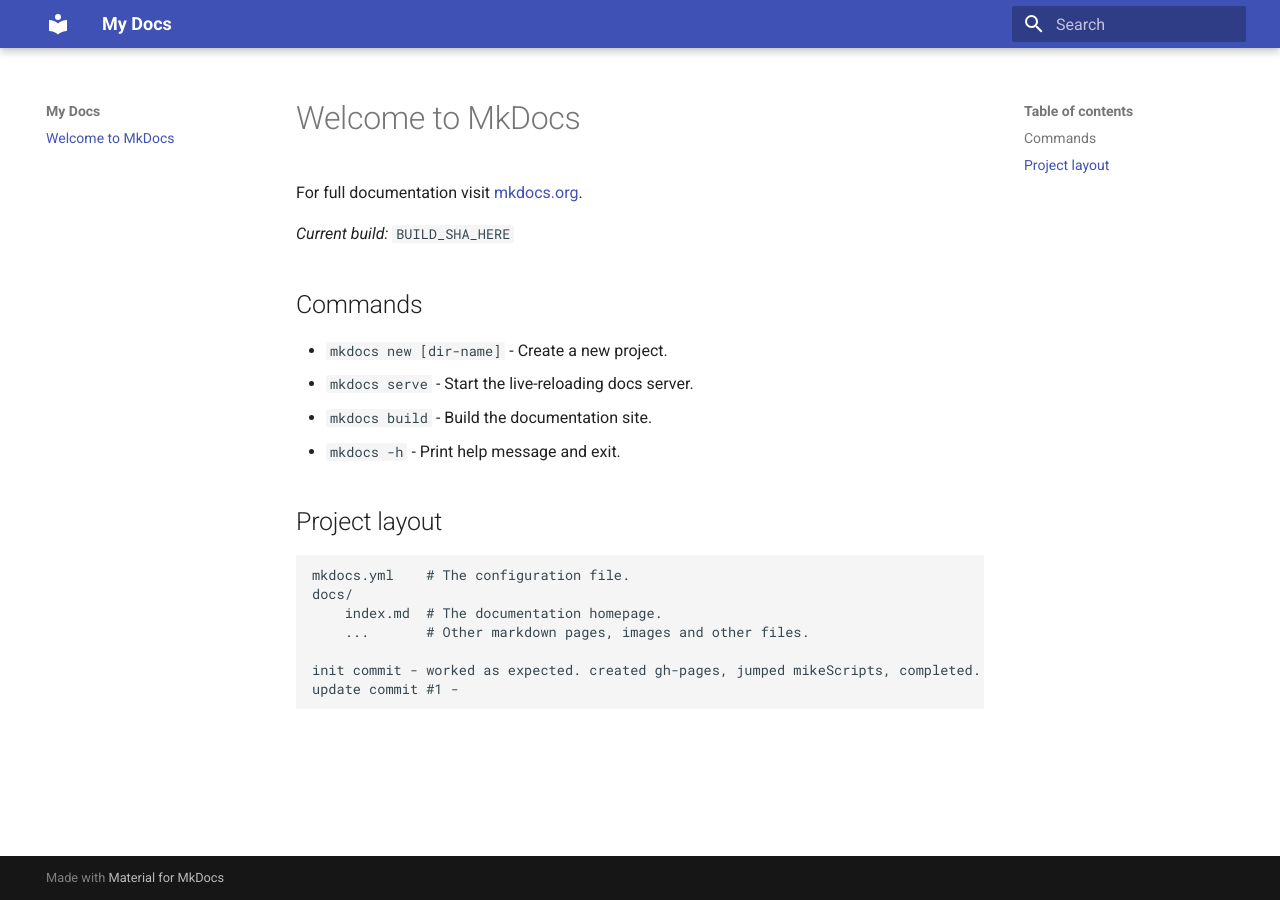
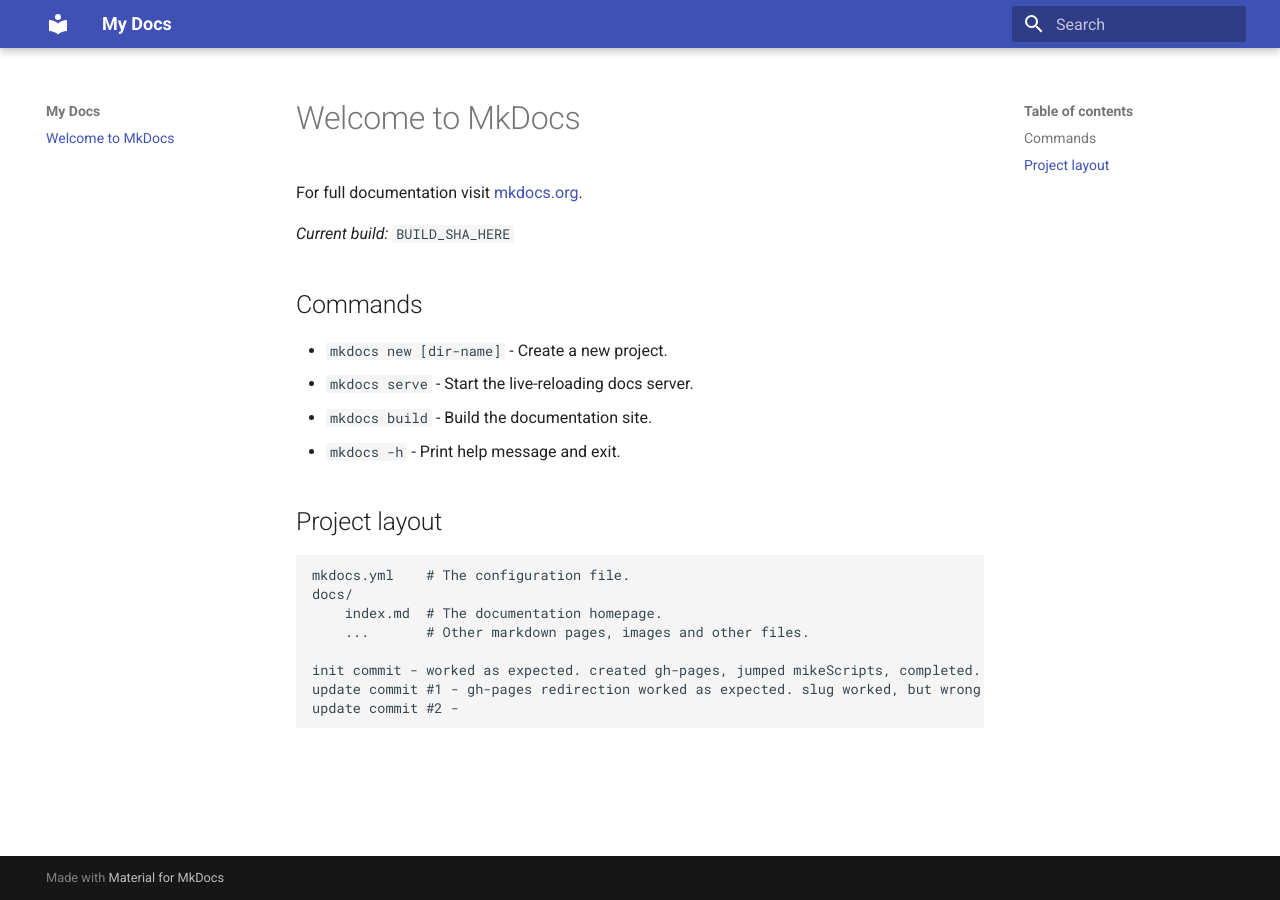
Before and after one commit to mateusloubach/docs, an MkDocs documentation site: the page built from documentation/docs/index.md, in a window 1280 px wide. Built offline with MkDocs 1.6.1 and Material for MkDocs 9.7.7, drawn with Linux system fonts in a browser that asks for light colours.

Commit message:
update commit #2

```diff
--- a/documentation/docs/index.md
+++ b/documentation/docs/index.md
@@ -19,4 +19,5 @@
         ...       # Other markdown pages, images and other files.
 
     init commit - worked as expected. created gh-pages, jumped mikeScripts, completed.
-    update commit #1 -
+    update commit #1 - gh-pages redirection worked as expected. slug worked, but wrong format.
+    update commit #2 -
```
